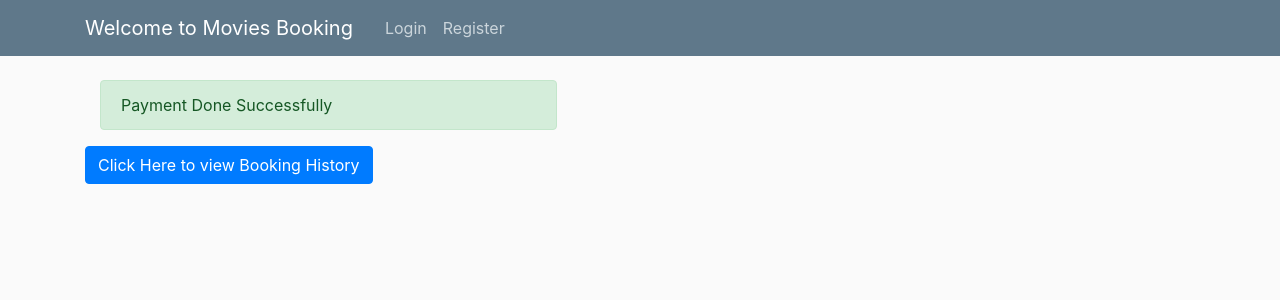
After one commit to akashkirodiwal/i.Movies, a Django app: page /payment_done/ in a window 1280 px wide. The commit adds this page. Shown: the top 300 px of the page. Run offline with Django 3.2, Linux system fonts and the light colour scheme; some libraries are stand-ins or nearby versions.

Commit message:
payment_status added

```diff
--- a/movies/templates/movies/payment.html
+++ b/movies/templates/movies/payment.html
@@ -21,7 +21,7 @@
 
 
 
-    <a href="#" class="btn btn-primary">Pay</a>
+    <a href="{% url 'payment_status'%}" class="btn btn-primary">Pay</a>
     <a href="{% url 'mov_booking'%}" class="btn btn-primary">Cancel</a>
     <!-- <a href="{% url 'mov_booking'%}">Cancel</a> -->
 {% endblock content %}
--- /dev/null
+++ b/movies/templates/movies/payment_done.html
@@ -0,0 +1,14 @@
+{% extends "movies/base.html" %}
+{% load crispy_forms_tags %}
+{% block content %}
+<div class="col-md-8">
+    {% if messages %}
+        {% for message in messages %}
+        <div class="alert alert-{{ message.tags }}">
+            {{ message }}
+        </div>
+        {% endfor %}
+    {% endif %}
+    </div>
+    <a href="{% url 'profile'%}" class="btn btn-primary">Click Here to view Booking History</a>
+{% endblock content %}
--- a/movies/urls.py
+++ b/movies/urls.py
@@ -8,4 +8,5 @@ urlpatterns = [
     url(r'^screening/(?P<movie_title>.+?)/$', movies_views.movie_selected, name='screening'),
     url(r'^booked/(?P<screen_pk>.+?)/$', movies_views.ticket_booked, name='finalbook'),
     path('booked_history/',movies_views.booked_history,name='book_history'),
+    path('payment_done/',movies_views.payment_status,name='payment_status')
 ]
--- a/movies/views.py
+++ b/movies/views.py
@@ -4,6 +4,7 @@ from .models import Movie, Screening
 from users_profile.models import Ticket
 from django.contrib.auth.models import User
 from users_profile import views as user_views
+from django.contrib import messages
 
 
 # Create your views here.
@@ -35,6 +36,10 @@ def ticket_booked(request, screen_pk):
 
         return render(request,'movies/payment.html',context)
 
+def payment_status(request):
+    messages.success(request,f'Payment Done Successfully')
+    return render(request,'movies/payment_done.html')
+
 def booked_history(request):
     current_user = request.user
     context={"ticket": Ticket.objects.filter(username=current_user)}
--- a/user_registration/urls.py
+++ b/user_registration/urls.py
@@ -30,7 +30,7 @@ urlpatterns = [
     path('booking/',mov_views.booking,name='mov_booking'),
     path(r'^screening/(?P<movie_title>.+)/$', mov_views.movie_selected, name='screening'),
     path(r'^booked/(?P<screen_pk>.+?)/$', mov_views.ticket_booked, name='finalbook'),
-
+    path('payment_done/',mov_views.payment_status,name='payment_status'),
     path(r'^cancel/(?P<ticket_pk>.+?)/$', mov_views.cancel, name='cancel'),
     path(r'^done_cancellation/(?P<ticket_pk>.+?)/$', mov_views.done_cancellation, name='done_cancellation'),
     path('otp/<username>/<email>/',user_views.otp,name='otp'),
--- a/users_profile/templates/users_profile/profile.html
+++ b/users_profile/templates/users_profile/profile.html
@@ -12,7 +12,7 @@
               <small class="text-muted">Duration: {{ ticket.screening.movie_id.duration_min }}</small>
 
             </div>
-            <h2><a class="article-title" href="{#}">
+            <h2><a class="article-title" href="#">
                 Title: {{ ticket.screening.movie_id.title }}</a></h2>
                 <p class="article-content">No of seats:{{ ticket.no_of_seats }}</p>
                 <p class="article-content">Cost: ₹{{ ticket.cost }}/-</p>
```
Also changed, not shown: db.sqlite3.
